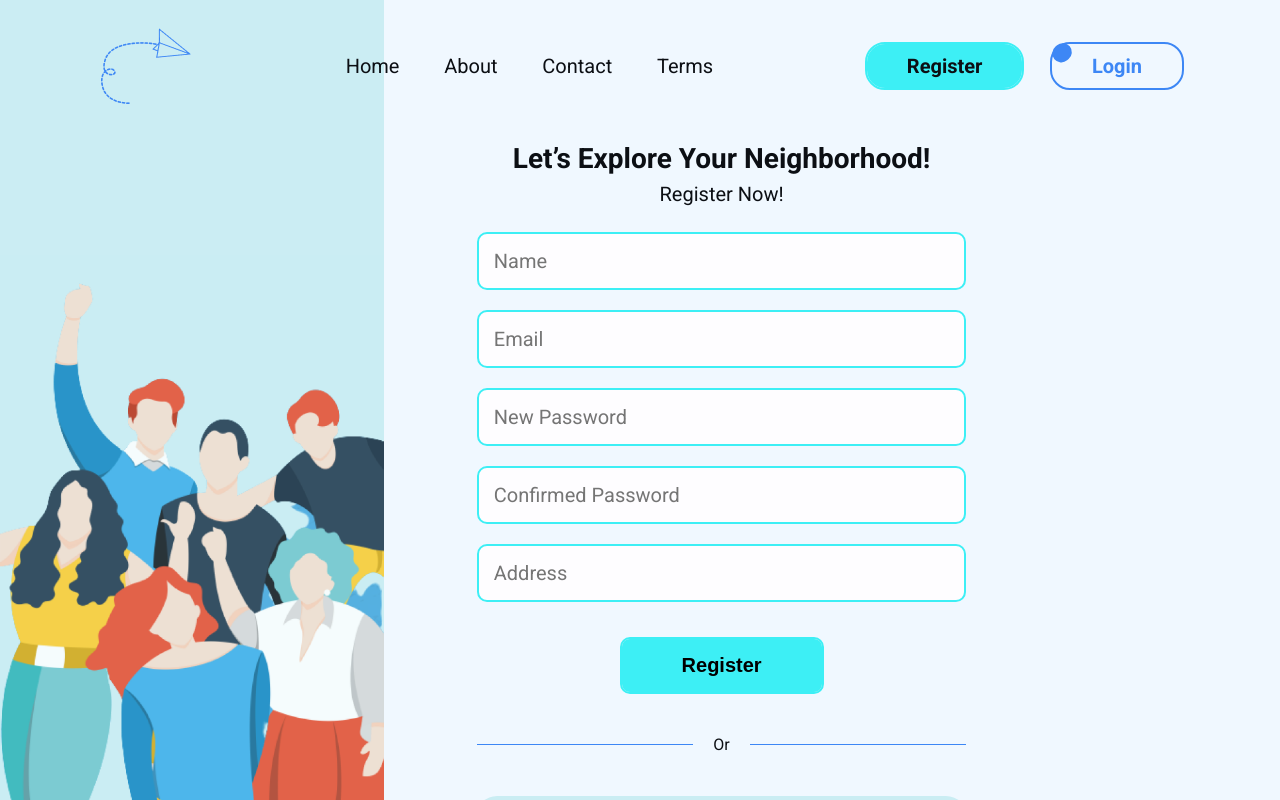
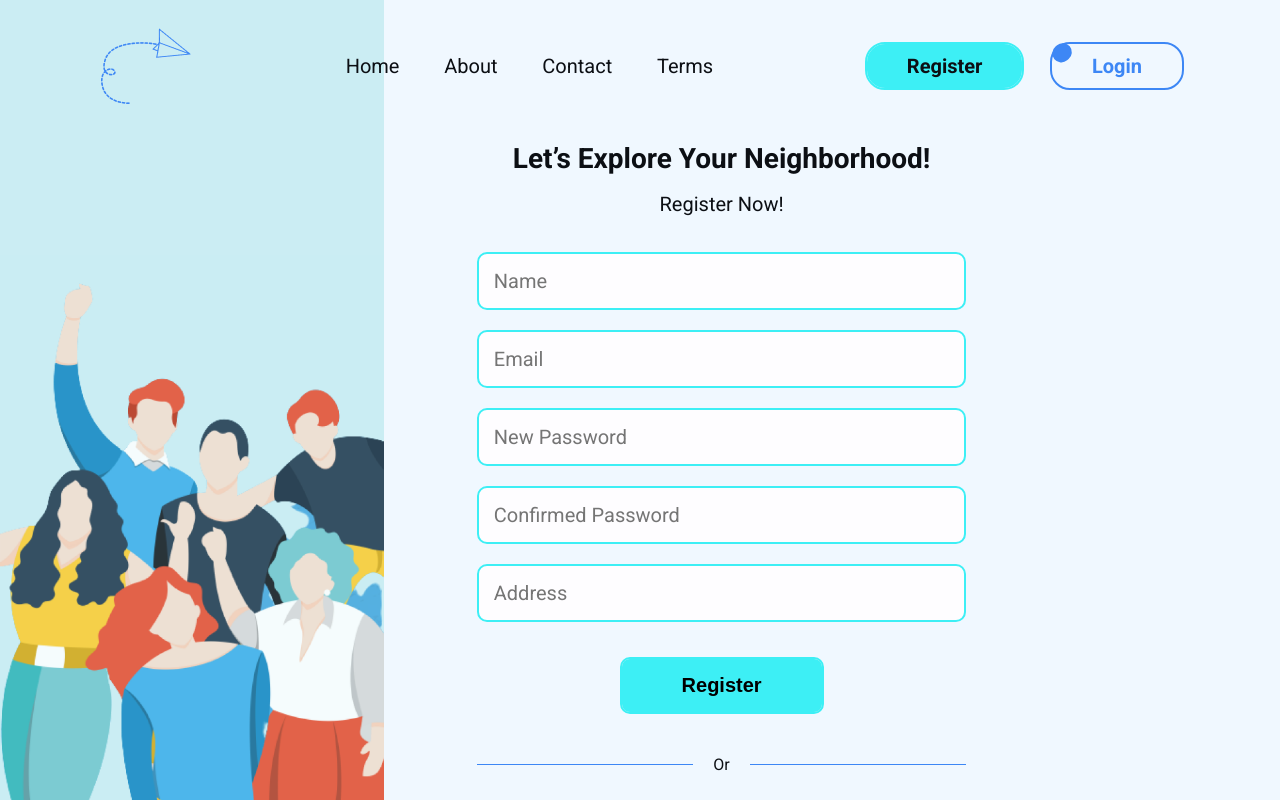
Before and after one commit to Rayy-007/Community-Full-Stack-Project, a React (Vite) app: page /register in a window 1280 px wide. Shown: the top 800 px of the page. Built offline with nearby package versions, Linux system fonts and the light colour scheme.

Commit message:
Added related images and Set up Login

```diff
--- a/src/components/register/register.css
+++ b/src/components/register/register.css
@@ -29,7 +29,7 @@
 .left-image img {
   z-index: -66;
   width: 100%;
-  max-height: 70vh;
+  max-height: 75vh;
   opacity: 0.8;
 }
 
@@ -47,7 +47,11 @@
 
 .register-form .text {
   text-align: center;
-  margin-bottom: 20px;
+  margin-bottom: 30px;
+}
+
+.register-form .text h2 {
+  margin-bottom: 10px;
 }
 
 .register-form form {
```
Also changed, not shown: src/assets/login-people.png (added), src/components/login/Login.jsx (added), src/components/login/login.css (added).
